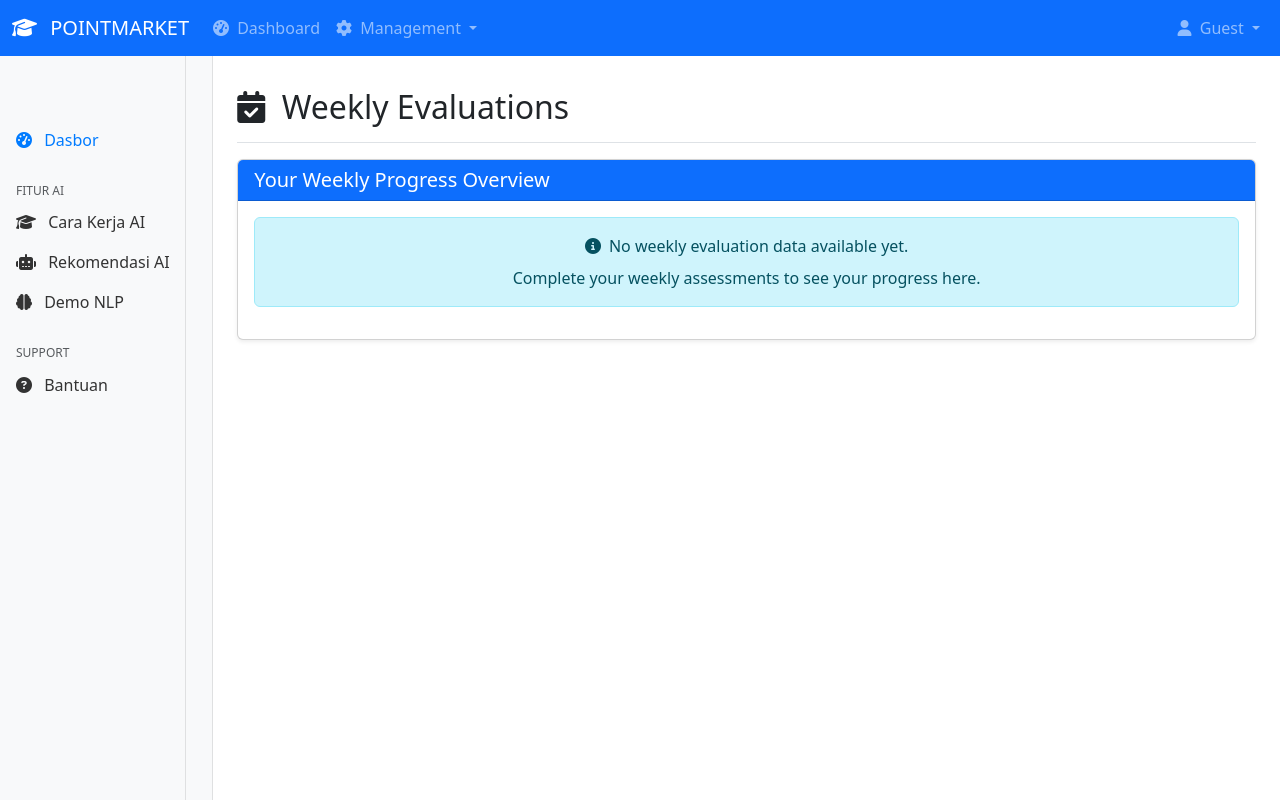
After one commit to ekastn/pointmarket, a PHP site: template frontend/src/Views/siswa/weekly-evaluations.php in a window 1280 px wide. The commit adds this page. Run offline with PHP 8.4, Linux system fonts and the light colour scheme; the template is opened without the code that fills it, so the values that code supplies are empty; some libraries are stand-ins or nearby versions.

Commit message:
feat: Implement weekly evaluation feature
- Fixed SQL syntax error in `backend/internal/store/user_store.go` by calculating LIMIT value in Go.
- Added new route `/weekly-evaluations` in `frontend/index.php`.
- Created `frontend/src/Controllers/WeeklyEvaluationsController.php` to handle fetching and displaying weekly evaluation data.
- Created `frontend/src/Views/siswa/weekly-evaluations.php` to display detailed weekly evaluation progress.

```diff
--- a/frontend/index.php
+++ b/frontend/index.php
@@ -12,12 +12,12 @@ use App\Controllers\NLPDemoController;
 use App\Controllers\ProfileController;
 use App\Controllers\ProgressController;
 use App\Controllers\QuestionnaireController;
-use App\Controllers\QuestionnaireProgressController;
 use App\Controllers\QuizController;
 use App\Controllers\TeacherEvaluationMonitoringController;
 use App\Controllers\UsersController;
 use App\Controllers\VarkAssessmentController;
 use App\Controllers\VarkCorrelationAnalysisController;
+use App\Controllers\WeeklyEvaluationsController;
 use App\Core\ApiClient;
 use App\Core\Router;
 use App\Middleware\AuthMiddleware;
@@ -84,6 +84,7 @@ $router->group('/', function($router) {
 
     // Teacher specific routes
     $router->get('teacher-evaluation-monitoring', [TeacherEvaluationMonitoringController::class, 'index'], [[AuthMiddleware::class, 'requireTeacher']]);
+    $router->get('weekly-evaluations', [WeeklyEvaluationsController::class, 'index']);
 
 }, [[AuthMiddleware::class, 'requireLogin']]);
 
--- /dev/null
+++ b/frontend/src/Views/siswa/weekly-evaluations.php
@@ -0,0 +1,78 @@
+<?php
+// Data for this view will be passed from the WeeklyEvaluationsController
+$user = $user ?? ['name' => 'Guest', 'role' => 'guest'];
+$weeklyProgress = $weeklyProgress ?? [];
+$messages = $messages ?? [];
+
+use function App\Helpers\formatDate;
+?>
+
+<div class="d-flex justify-content-between flex-wrap flex-md-nowrap align-items-center pt-3 pb-2 mb-3 border-bottom">
+    <h1 class="h2">
+        <i class="fas fa-calendar-check me-2"></i>
+        Weekly Evaluations
+    </h1>
+</div>
+
+<?php if (!empty($messages)): ?>
+    <?php foreach ($messages as $type => $message): ?>
+        <div class="alert alert-<?php echo htmlspecialchars($type); ?> alert-dismissible fade show" role="alert">
+            <i class="fas fa-<?php echo $type === 'success' ? 'check-circle' : 'exclamation-circle'; ?> me-2"></i>
+            <?php echo htmlspecialchars($message); ?>
+            <button type="button" class="btn-close" data-bs-dismiss="alert"></button>
+        </div>
+    <?php endforeach; ?>
+<?php endif; ?>
+
+<div class="row">
+    <div class="col-12">
+        <div class="card shadow-sm mb-4">
+            <div class="card-header bg-primary text-white">
+                <h5 class="mb-0">Your Weekly Progress Overview</h5>
+            </div>
+            <div class="card-body">
+                <?php if (!empty($weeklyProgress)): ?>
+                    <div class="table-responsive">
+                        <table class="table table-hover table-striped">
+                            <thead>
+                                <tr>
+                                    <th>Year</th>
+                                    <th>Week</th>
+                                    <th>Questionnaire</th>
+                                    <th>MSLQ Score</th>
+                                    <th>AMS Score</th>
+                                    <th>Status</th>
+                                    <th>Due Date</th>
+                                    <th>Completed At</th>
+                                </tr>
+                            </thead>
+                            <tbody>
+                                <?php foreach ($weeklyProgress as $progress): ?>
+                                    <tr>
+                                        <td><?php echo htmlspecialchars($progress['year']); ?></td>
+                                        <td><?php echo htmlspecialchars($progress['week_number']); ?></td>
+                                        <td><?php echo htmlspecialchars($progress['questionnaire_name']); ?></td>
+                                        <td><?php echo htmlspecialchars(number_format($progress['mslq_score'], 1)); ?></td>
+                                        <td><?php echo htmlspecialchars(number_format($progress['ams_score'], 1)); ?></td>
+                                        <td>
+                                            <span class="badge bg-<?php echo $progress['status'] === 'completed' ? 'success' : 'warning'; ?>">
+                                                <?php echo htmlspecialchars(ucfirst($progress['status'])); ?>
+                                            </span>
+                                        </td>
+                                        <td><?php echo htmlspecialchars(formatDate($progress['due_date'])); ?></td>
+                                        <td><?php echo $progress['completed_at'] ? htmlspecialchars(formatDate($progress['completed_at'])) : 'N/A'; ?></td>
+                                    </tr>
+                                <?php endforeach; ?>
+                            </tbody>
+                        </table>
+                    </div>
+                <?php else: ?>
+                    <div class="alert alert-info text-center">
+                        <i class="fas fa-info-circle me-2"></i>No weekly evaluation data available yet.
+                        <p class="mt-2 mb-0">Complete your weekly assessments to see your progress here.</p>
+                    </div>
+                <?php endif; ?>
+            </div>
+        </div>
+    </div>
+</div>
```
Also changed, not shown: frontend/src/Controllers/WeeklyEvaluationsController.php (added, +43 -0 lines), 1 other file.
